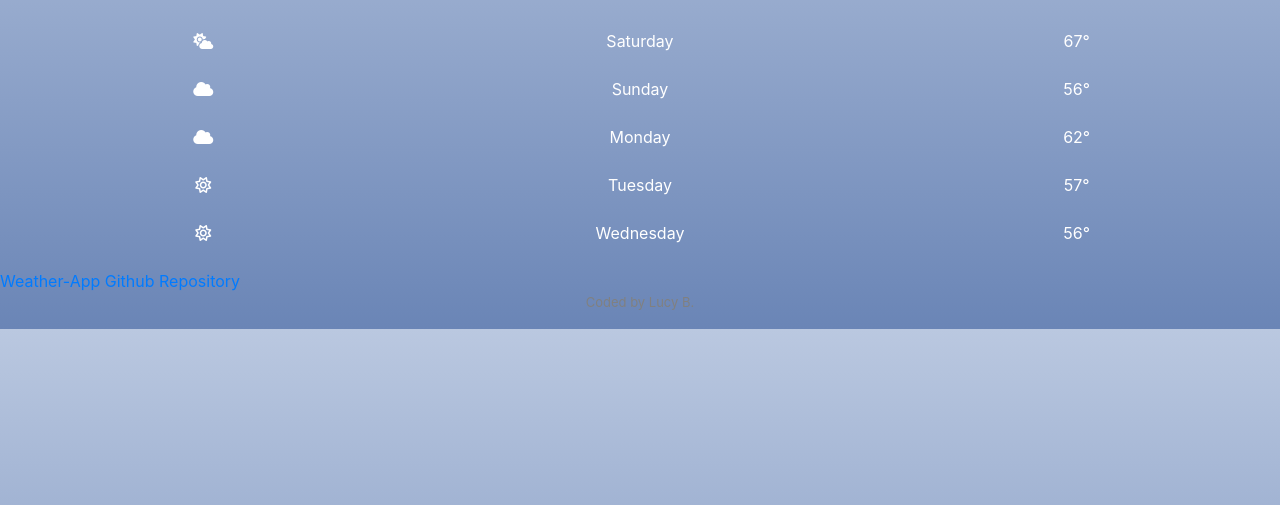
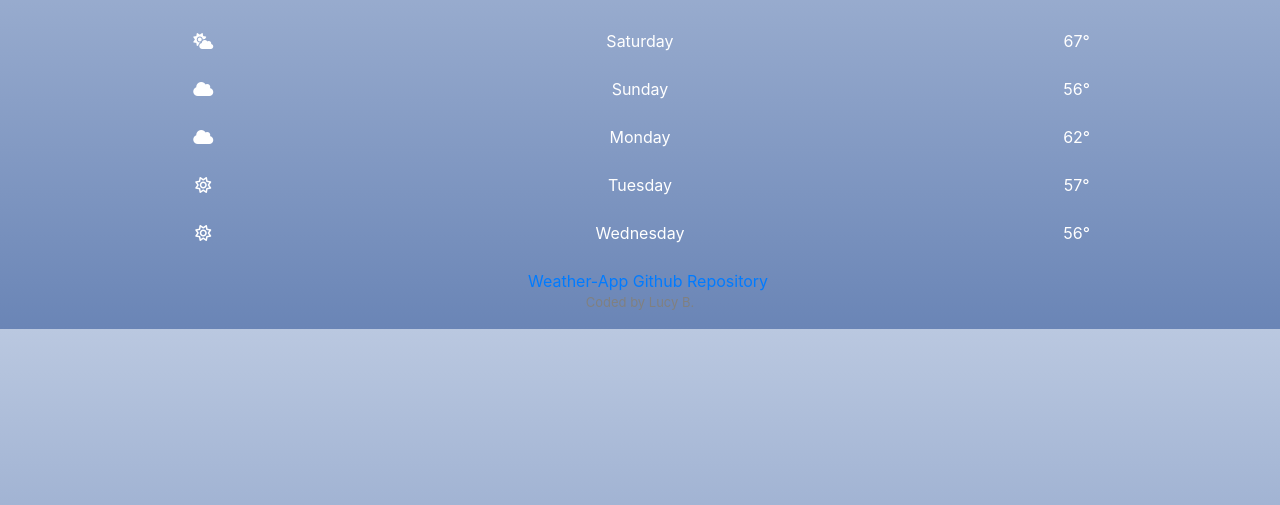
Before and after one commit to lucy-birkhead/Weather-App-SheCodes, a plain HTML site: page index.html in a window 1280 px wide. Shown: the part 249-754 px from the top of the page. Drawn offline with nearby package versions, Linux system fonts and the light colour scheme.

Commit message:
Added css for link

```diff
--- a/index.html
+++ b/index.html
@@ -56,6 +56,11 @@
         .row {
             color: white;
         }
+        .github {
+            float: center;
+            padding-left: 33rem;
+
+        }
     </style>
 </head>
 
@@ -103,7 +108,7 @@
         <div class="col-4">56&deg;</div>
     </div>
     <br />
-    <a href="https://github.com/lucy-birkhead/Weather-App-SheCodes">Weather-App Github Repository</a>
+    <a href="https://github.com/lucy-birkhead/Weather-App-SheCodes" class="github">Weather-App Github Repository</a>
     <br />
     <p>
         Coded by Lucy B.
```
